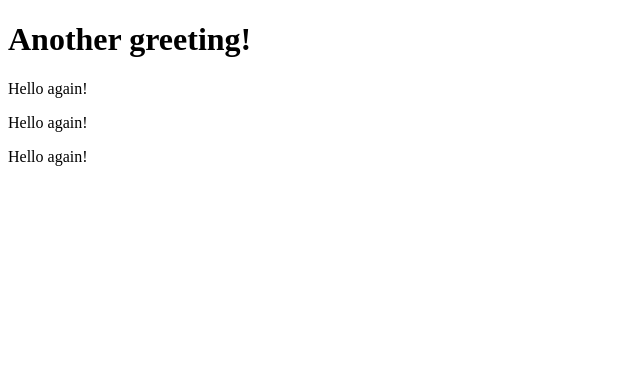
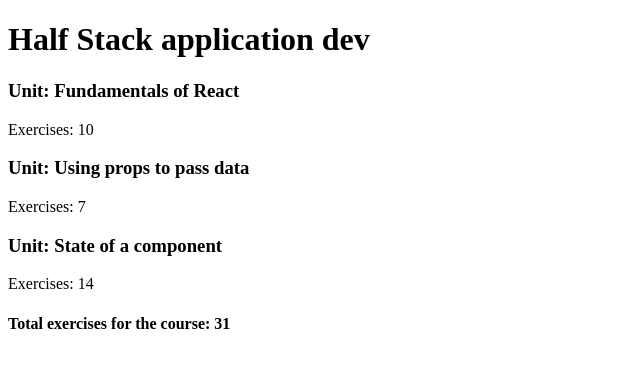
Before and after one commit to daggettt/part1, a React (Vite) app: page / in a window 1280 px wide. Shown: the top 368 px of the page, without its empty margins (0-640 px from the left). Built offline with nearby package versions, Linux system fonts and the light colour scheme.

Commit message:
Submit solution for exercise 1.1

```diff
--- a/src/App.jsx
+++ b/src/App.jsx
@@ -1,21 +1,49 @@
+/* Refactor to have 3 new components - Header, Content, Footer*/
 
-function Hello() {
-  console.log('this is a test from hello')
+const Header = (props) => {
+  console.log('this is the header component')
   return (
     <div>
-      <p>Hello again!</p>
+      <h1>{props.course}</h1>
     </div>
   )
 }
 
-function App() {
-  console.log('this is a test from App()')
+const Content = (props) => {
   return (
     <div>
-      <h1>Another greeting!</h1>
-      <Hello />
-      <Hello />
-      <Hello />
+      <h3>Unit: {props.part}</h3>
+      <p>Exercises: {props.exercises}</p>
+    </div>
+  )
+}
+
+const Total = (props) => {
+  return (
+    <div>
+      <h4>Total exercises for the course: {props.total}</h4>
+    </div>
+  )
+}
+
+const App = () => {
+  console.log('this is exercise 1.1')
+
+  const course = 'Half Stack application dev'
+  const part1 = 'Fundamentals of React'
+  const exercise1 = 10
+  const part2 = 'Using props to pass data'
+  const exercise2 = 7
+  const part3 = 'State of a component'
+  const exercise3 = 14
+
+  return (
+    <div>
+      <Header course={course}/>
+      <Content part={part1} exercises={exercise1}/>
+      <Content part={part2} exercises={exercise2}/>
+      <Content part={part3} exercises={exercise3}/>
+      <Total total={exercise1 + exercise2 + exercise3}/>
     </div>
   )
 }
--- a/src/main.jsx
+++ b/src/main.jsx
@@ -1,6 +1,5 @@
 import React from 'react'
 import ReactDOM from 'react-dom/client'
 import App from './App'
-import.meta.hot
 
 ReactDOM.createRoot(document.getElementById('root')).render(<App/>)
```
